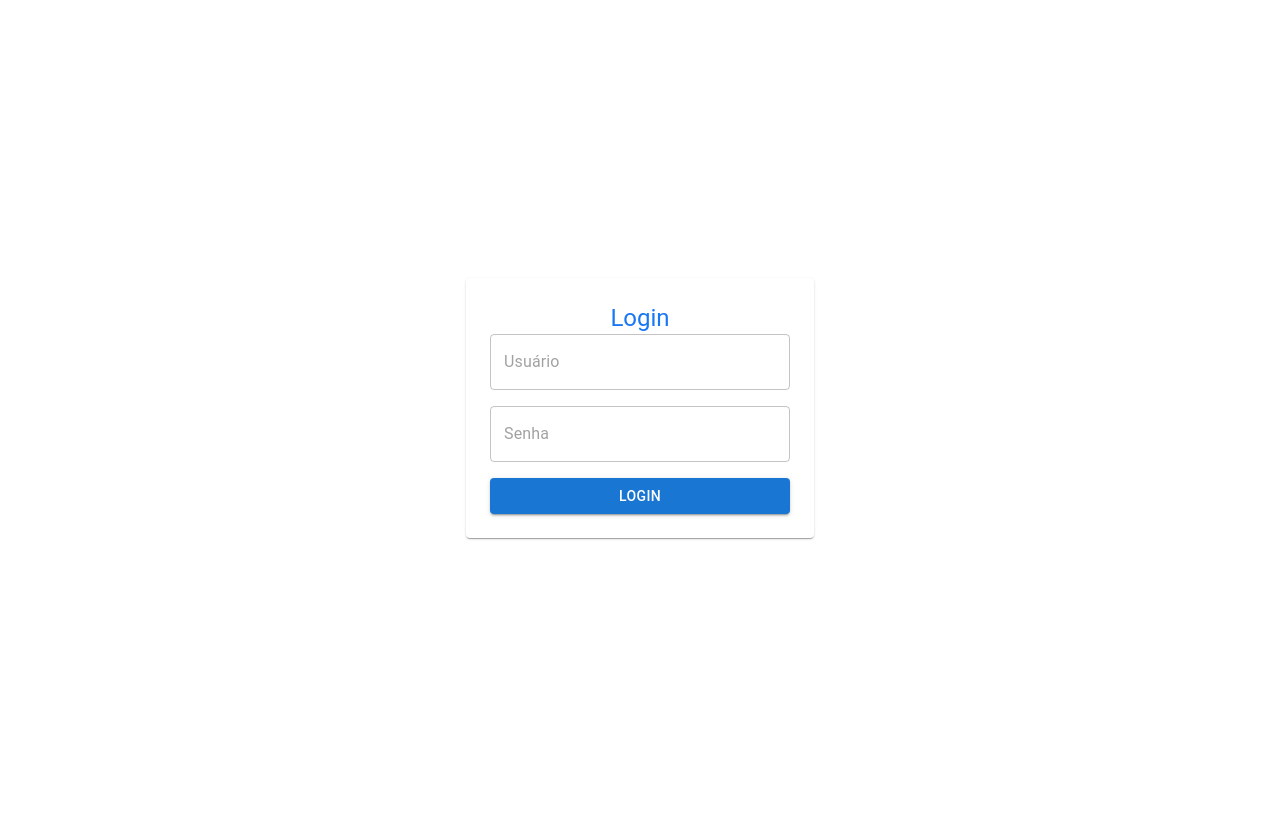
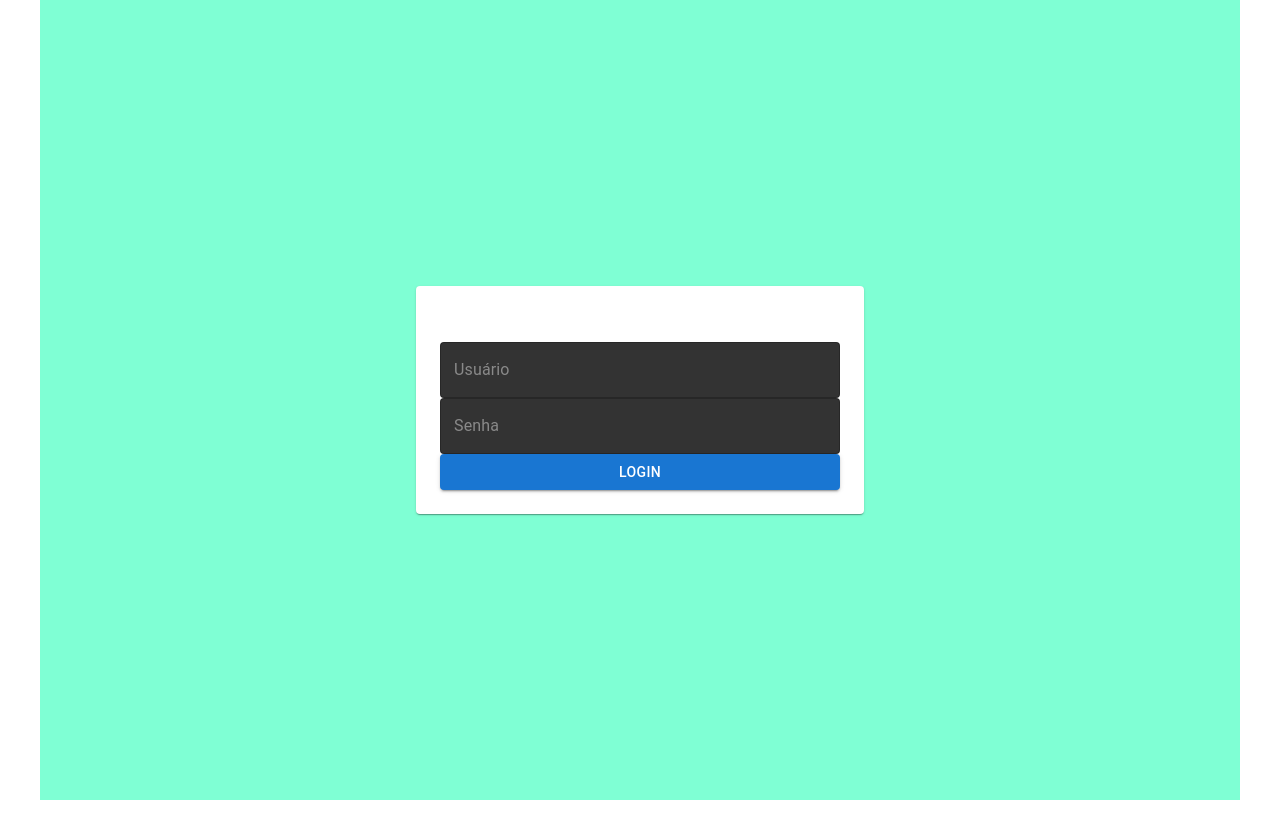
Before and after one commit to samuelalves28/ecommerce, a React (Vite) app: page /painel/login in a window 1280 px wide. Built offline with nearby package versions, Linux system fonts and the light colour scheme.

Commit message:
Aplicando o Css

```diff
--- a/index.html
+++ b/index.html
@@ -5,7 +5,7 @@
   <meta charset="UTF-8" />
   <link rel="icon" type="image/svg+xml" href="/vite.svg" />
   <meta name="viewport" content="width=device-width, initial-scale=1.0" />
-  <title>Vite + React + TS</title>
+  <title>Teste</title>
 </head>
 
 <body>
--- a/src/App.css
+++ b/src/App.css
@@ -1,3 +1,13 @@
+body {
+    margin: 0;
+}
+
+.loginBody {
+    margin: 0;
+    padding: 0;
+    background-color: #000 !important;
+}
+
 .container {
     display: flex;
     height: 100vh;
@@ -34,6 +44,10 @@
 
 .content {
     flex: 1;
-    padding: 16px;
-    overflow-y: auto;
 }
+
+@media (min-width: 1200px) {
+    .css-5c1adp-MuiContainer-root {
+        max-width: 100%;
+    }
+}
--- a/src/App.tsx
+++ b/src/App.tsx
@@ -5,7 +5,6 @@ import PainelView from './painel/Index'
 
 function App() {
   return (
-    <div className='App'>
     <BrowserRouter>
       <main className='AppBody'>
         <Routes>
@@ -15,7 +14,6 @@ function App() {
         </Routes>
       </main>
     </BrowserRouter>
-    </div>
   )
 }
 
--- a/src/Painel/CSS/LoginView.module.css
+++ /dev/null
@@ -1,34 +0,0 @@
-.container {
-    display: flex;
-    justify-content: center;
-    align-items: center;
-    min-height: 100vh;
-    width: 100%;
-    padding: 0;
-}
-
-.paper {
-    padding: 24px;
-    display: flex;
-    flex-direction: column;
-    align-items: center;
-    width: 300px;
-    border-radius: 8px;
-    background-color: #ffffff;
-    box-shadow: 0 2px 10px rgba(0, 0, 0, 0.1);
-}
-
-.button {
-    margin-top: 8px;
-    background-color: #1877f2;
-    color: #ffffff;
-}
-
-.button:hover {
-    background-color: #165eab;
-}
-
-.title {
-    margin-bottom: 16px;
-    color: #1877f2;
-}
--- a/src/Painel/Login/Index.tsx
+++ b/src/Painel/Login/Index.tsx
@@ -1,7 +1,7 @@
 import React, { useState } from "react";
 import api from "../../connections/Api";
 import { Button, TextField, Typography, Container, Paper } from "@mui/material";
-import styles from '../CSS/LoginView.module.css';
+import styles from './LoginView.module.css';
 
 const LoginView: React.FC = () => {
     const [email, setEmail] = useState("");
@@ -12,15 +12,14 @@ const LoginView: React.FC = () => {
         const response = await api.post("api/auth/login", { email, senha });
 
         if (response.status === 200) {
-            localStorage.setItem('token', response.data.token);  // Armazena o token
+            localStorage.setItem('token', response.data.token);
             window.location.href = '/app';
         } else {
             alert('Login falhou: ' + (await response.data).message);
         }
     };
 
-    return (
-        <Container className={styles.container}>
+    return (<Container className={styles.container}>
         <Paper className={styles.paper}>
             <Typography variant="h5" className={styles.title}>
                 Login
@@ -34,7 +33,13 @@ const LoginView: React.FC = () => {
                     variant="outlined"
                     required
                     fullWidth
-                        sx={{ marginBottom: 2 }}
+                    className={styles.textField}
+                    InputProps={{
+                        style: { color: '#fff' },
+                    }}
+                    InputLabelProps={{
+                        style: { color: '#fff' },
+                    }}
                 />
                 <TextField
                     type="password"
@@ -44,7 +49,13 @@ const LoginView: React.FC = () => {
                     variant="outlined"
                     required
                     fullWidth
-                        sx={{ marginBottom: 2 }}
+                    className={styles.textField}
+                    InputProps={{
+                        style: { color: '#fff' },
+                    }}
+                    InputLabelProps={{
+                        style: { color: '#fff' },
+                    }}
                 />
                 <Button
                     type="submit"
--- /dev/null
+++ b/src/Painel/Login/LoginView.module.css
@@ -0,0 +1,41 @@
+.container {
+    display: flex;
+    justify-content: center;
+    align-items: center;
+    min-height: 100vh;
+    background-color: aquamarine;
+    color: #000000 !important;
+}
+
+.paper {
+    padding: 24px;
+    display: flex;
+    flex-direction: column;
+    align-items: center;
+    width: 400px;
+    border-radius: 8px;
+    background-color: #1c1c1c;
+    box-shadow: 0 4px 20px rgba(0, 0, 0, 0.2);
+}
+
+.title {
+    margin-bottom: 24px;
+    color: #fff;
+}
+
+.textField {
+    margin-bottom: 16px;
+    background-color: #333;
+    border-radius: 4px;
+}
+
+.button {
+    margin-top: 16px;
+    background-color: #fff;
+    color: #000;
+    font-weight: bold;
+}
+
+.button:hover {
+    background-color: #e0e0e0;
+}
--- a/src/Painel/index.tsx
+++ b/src/Painel/index.tsx
@@ -1,14 +1,15 @@
 import React from "react";
-import { Routes, Route, Outlet } from "react-router-dom";
-import NavbarView from "../componentes/Navbar/NavBarUI";
+import { Routes, Route } from "react-router-dom";
 import ProdutoView from "./Produto/Index";
 import ProdutoDetalheView from "./Produto/Upsert_Produto";
 import LoginView from "./Login/Index";
+import NavbarLayout from "../componentes/Navbar/NavBarLayou";
 
 const PainelView: React.FC = () => {
     return (
         <Routes>
             <Route path="/login" element={<LoginView />} />
+
             <Route element={<NavbarLayout />}>
                 <Route path="/produto" element={<ProdutoView />} />
                 <Route path="/produto/c/:id" element={<ProdutoDetalheView />} />
@@ -18,12 +19,5 @@ const PainelView: React.FC = () => {
     );
 }
 
-const NavbarLayout: React.FC = () => (
-    <>
-        <NavbarView >
-            <Outlet />
-        </NavbarView>
-    </>
-);
 
 export default PainelView;
--- /dev/null
+++ b/src/componentes/Navbar/NavBarLayou.tsx
@@ -0,0 +1,13 @@
+import React from "react";
+import { Outlet } from "react-router-dom";
+import NavBarView from "./NavBarUI";
+
+const NavbarLayout: React.FC = () => (
+    <>
+        <NavBarView >
+            <Outlet />
+        </NavBarView>
+    </>
+);
+
+export default NavbarLayout;
```
Lines whose indentation alone changed are shown as unchanged.
